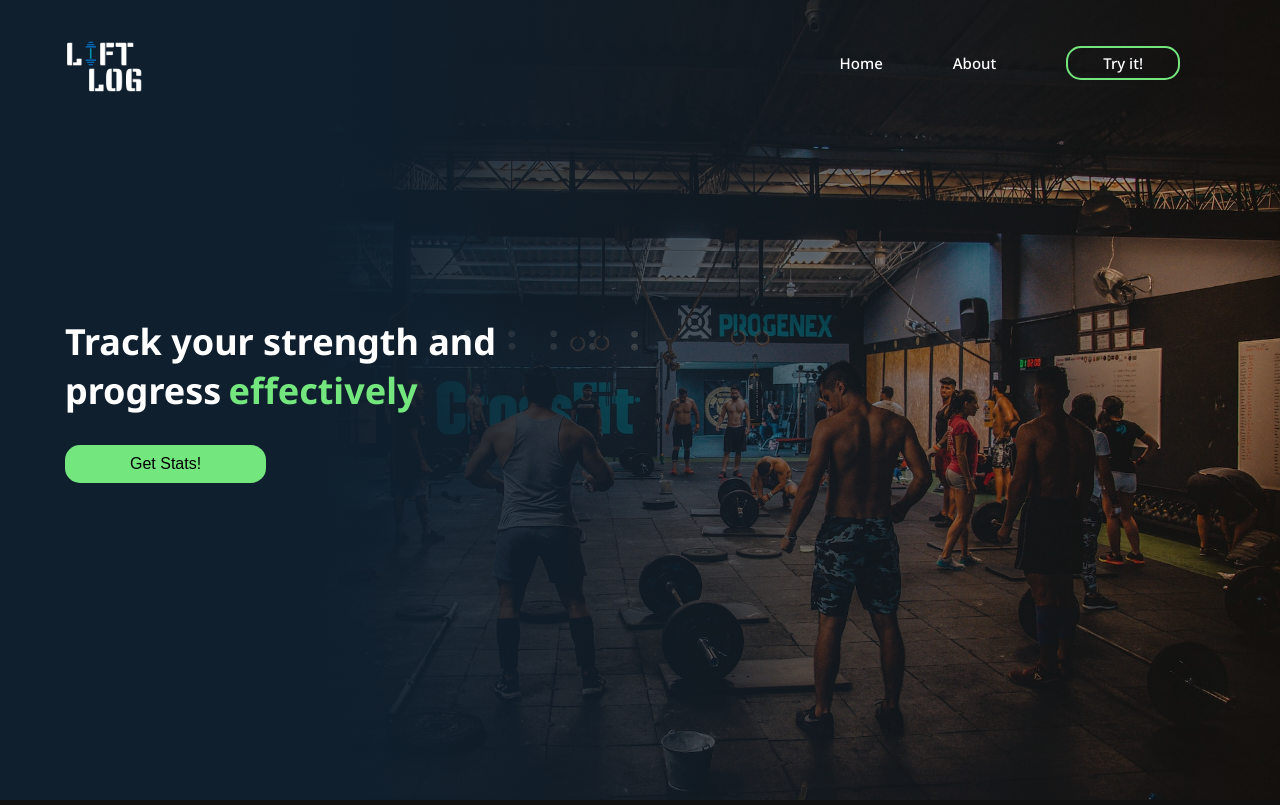
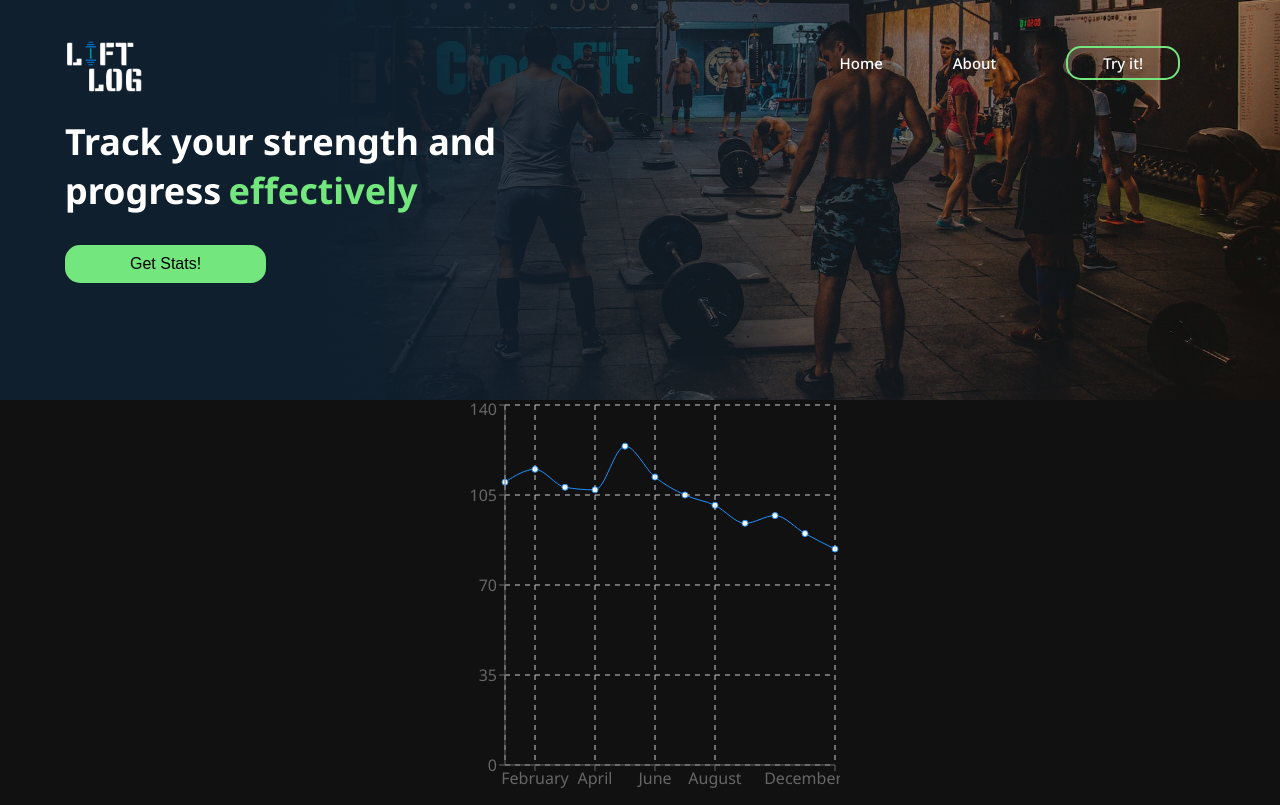
Before and after one commit to AtanasovCode/lift-log, a React (Vite) app: page / in a window 1280 px wide. Built offline with nearby package versions, Linux system fonts and the light colour scheme; a web font is replaced by a local one.

Commit message:
added charting library - added Recharts - started prototyping charts and graphs

```diff
--- a/package.json
+++ b/package.json
@@ -11,6 +11,7 @@
   "dependencies": {
     "react": "^18.2.0",
     "react-dom": "^18.2.0",
+    "recharts": "^2.5.0",
     "styled-components": "^5.3.9"
   },
   "devDependencies": {
--- a/src/App.tsx
+++ b/src/App.tsx
@@ -1,6 +1,7 @@
 import { useState } from 'react'
 
 import Nav from './components/navigation/Nav';
+import TestGraph from './components/graphs/TestGraph';
 
 import * as Styled from './styles/App.Styled';
 
@@ -26,6 +27,7 @@ function App() {
         </Styled.HeroInfo>
 
       </Styled.Hero>
+      <TestGraph />
     </Styled.App>
   )
 }
--- /dev/null
+++ b/src/components/graphs/TestGraph.tsx
@@ -0,0 +1,85 @@
+import styled from "styled-components";
+import { LineChart, Line, CartesianGrid, XAxis, YAxis, Tooltip } from "recharts";
+
+const TestGraph = () => {
+
+    const data = [
+        {
+            month: "January",
+            weight: 110
+        },
+        {
+            month: "February",
+            weight: 115
+        },
+        {
+            month: "March",
+            weight: 108
+        },
+        {
+            month: "April",
+            weight: 107
+        },
+        {
+            month: "May",
+            weight: 124
+        },
+        {
+            month: "June",
+            weight: 112
+        },
+        {
+            month: "July",
+            weight: 105
+        },
+        {
+            month: "August",
+            weight: 101
+        },
+        {
+            month: "September",
+            weight: 94
+        },
+        {
+            month: "October",
+            weight: 97
+        },
+        {
+            month: "November",
+            weight: 90
+        },
+        {
+            month: "December",
+            weight: 84
+        },
+    ]
+
+    return (
+        <Container>
+            <LineChart
+                width={400}
+                height={400}
+                data={data}
+            >
+                <Line
+                    type="monotone"
+                    dataKey="weight"
+                    stroke="dodgerblue"
+                />
+                <CartesianGrid stroke="#ccc" strokeDasharray="5 5" />
+                <XAxis dataKey="month" />
+                <YAxis />
+                <Tooltip />
+            </LineChart>
+        </Container>
+    );
+}
+
+export default TestGraph;
+
+const Container = styled.div`
+    height: 100vh;
+    display: flex;
+    align-items: center;
+    justify-content: center;
+`;
```
Also changed, not shown: 1 other file (tests, documents, lock files or other folders).
